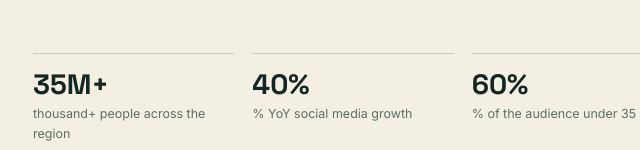
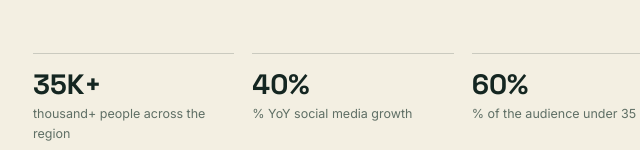
Before and after one commit to tanyadutta472-ui/vendorsorg, a plain HTML site: page index.html in a window 1280 px wide. Shown: the part 650-800 px from the top of the page, 49-689 px from the left. Drawn offline with Linux system fonts and the light colour scheme.

Commit message:
Update navigation links and counter suffix logic

```diff
--- a/index.html
+++ b/index.html
@@ -208,11 +208,11 @@
   <div class="nav">
     <div class="logo">VendorsOrg<span class="dot">.</span></div>
     <ul class="navlinks">
-      <li><a href="#vision">Vision</a></li>
-      <li><a href="#solution">Approach</a></li>
-      <li><a href="#services">Services</a></li>
-      <li><a href="#market">Market</a></li>
-      <li><a href="#team">Team</a></li>
+      <li><a href="#vision">Vision  </a></li>
+      <li><a href="#solution">Approach  </a></li>
+      <li><a href="#services">Services  </a></li>
+      <li><a href="#market">Market  </a></li>
+      <li><a href="#team">Team  </a></li>
     </ul>
     <a class="nav-cta" href="#contact">Start a conversation →</a>
     <button class="menu-btn" id="menuBtn" aria-label="Toggle menu">☰</button>
@@ -470,7 +470,7 @@
   const animateCounter = (el) => {
     const target = parseInt(el.getAttribute('data-count'), 10);
     const suffix = el.getAttribute('data-suffix') || (el.closest('.hero-stats') ? '' : '');
-    const heroSuffix = el.closest('.hero-stats') ? (target === 40 || target === 60 ? '%' : (target===35?'M+':'')) : suffix;
+    const heroSuffix = el.closest('.hero-stats') ? (target === 40 || target === 60 ? '%' : (target===35?'K+':'')) : suffix;
     if (reduceMotion) { el.textContent = target + heroSuffix; return; }
     let start = 0;
     const dur = 1200;
```
